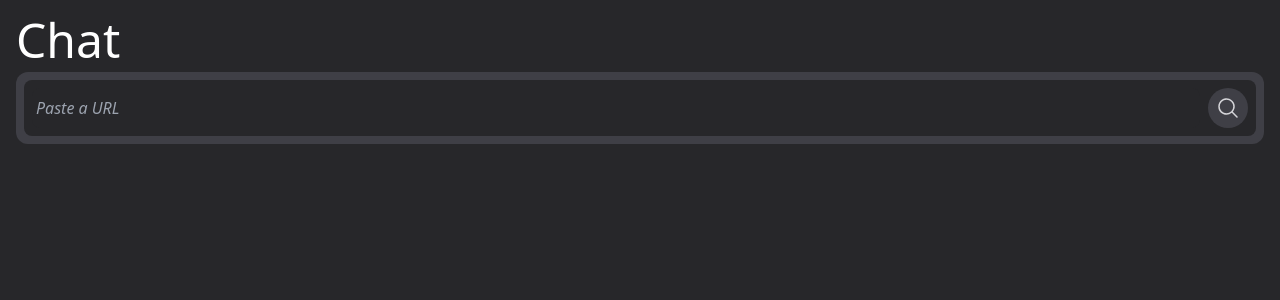
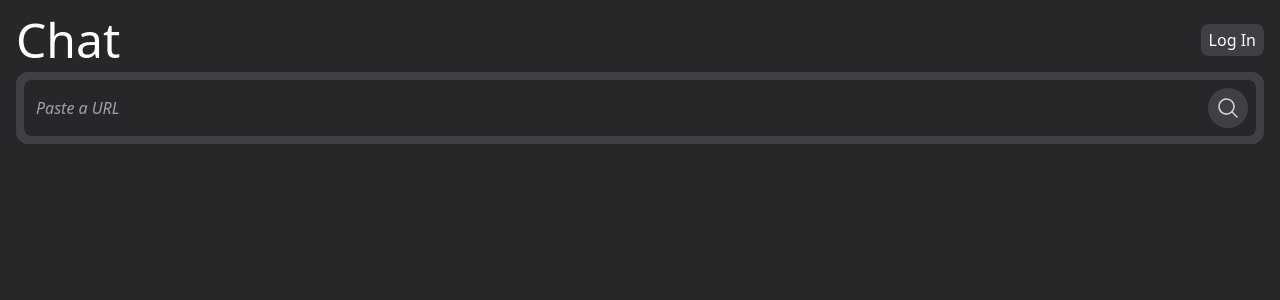
Before and after one commit to jsimenjs/link-lounge, a React (Vite) app: page / in a window 1280 px wide. Shown: the top 300 px of the page. Built offline with nearby package versions, Linux system fonts and the light colour scheme.

Commit message:
feat: add Auth0 and login/logout components

```diff
--- a/package.json
+++ b/package.json
@@ -10,6 +10,7 @@
     "preview": "vite preview"
   },
   "dependencies": {
+    "@auth0/auth0-react": "^2.2.4",
     "react": "^18.2.0",
     "react-dom": "^18.2.0"
   },
--- a/src/App.tsx
+++ b/src/App.tsx
@@ -1,13 +1,37 @@
+import { useAuth0 } from '@auth0/auth0-react';
 import './App.css'
 import ChatWindow from './components/ChatWindow';
+import LoginButton from './components/LoginButton';
+import UserMenuButton from './components/UserMenuButton';
+import { useRef } from 'react';
 
 function App() {
+    const { isAuthenticated, isLoading } = useAuth0();
+    const lastClickedLocation = useRef<{ x: number, y: number }>()
+
     return (
-        <div className='h-full flex flex-col gap-2 p-4 bg-zinc-800'>
-            <h1 className='text-5xl text-white'>Chat</h1>
+        <div className='h-full flex flex-col gap-2 p-4 bg-zinc-800' onClick={(e) => lastClickedLocation.current = { x: e.pageX, y: e.pageY }}>
+            <Header isAuthenticated={isAuthenticated} isLoading={isLoading} />
             <ChatWindow />
         </div>
     )
 }
 
+type HeaderProps = {
+    isAuthenticated: boolean
+    isLoading: boolean
+}
+
+const Header = (props: HeaderProps) => {
+    const { isAuthenticated, isLoading } = props
+    return (
+        <div className='flex items-center'>
+            <h1 className='text-5xl text-white'>Chat</h1>
+            <div className='flex grow justify-end'>
+                {!isLoading && (isAuthenticated ? <UserMenuButton /> : <LoginButton />)}
+            </div>
+        </div>
+    )
+}
+
 export default App
--- /dev/null
+++ b/src/components/LoginButton.tsx
@@ -0,0 +1,9 @@
+import { useAuth0 } from "@auth0/auth0-react";
+
+const LoginButton = () => {
+    const { loginWithRedirect } = useAuth0();
+
+    return <button className='bg-zinc-700 text-white rounded-lg p-1 px-2' onClick={() => loginWithRedirect()}>Log In</button>;
+};
+
+export default LoginButton;
--- /dev/null
+++ b/src/components/LogoutButton.tsx
@@ -0,0 +1,13 @@
+import { useAuth0 } from "@auth0/auth0-react";
+
+const LogoutButton = () => {
+  const { logout } = useAuth0();
+
+  return (
+    <button className='p-1 px-2' onClick={() => logout({ logoutParams: { returnTo: window.location.origin } })}>
+      Log Out
+    </button>
+  );
+};
+
+export default LogoutButton;
--- /dev/null
+++ b/src/components/UserMenuButton.tsx
@@ -0,0 +1,32 @@
+import { useAuth0 } from "@auth0/auth0-react"
+import React, { useEffect, useRef, useState } from "react"
+import LogoutButton from "./LogoutButton"
+
+const UserMenuButton = () => {
+    const { isAuthenticated, isLoading, user } = useAuth0()
+    const [isExpanded, setIsExpanded] = useState(false)
+    function expand() {
+        setIsExpanded(true)
+    }
+
+    function collapse() {
+        setIsExpanded(false)
+    }
+
+    return (
+        <div onPointerLeave={collapse} className="relative text-white">
+            <button className="bg-zinc-700 rounded-lg p-1 px-2" onClick={expand}>{user.nickname}</button>
+            {isExpanded && (
+                <div className="absolute bg-zinc-700">
+                    <ul>
+                        <li>
+                            <LogoutButton />
+                        </li>
+                    </ul>
+                </div>
+            )}
+        </div>
+    )
+}
+
+export default UserMenuButton
--- a/src/main.tsx
+++ b/src/main.tsx
@@ -2,9 +2,18 @@ import React from 'react'
 import ReactDOM from 'react-dom/client'
 import App from './App.tsx'
 import './index.css'
+import { Auth0Provider } from '@auth0/auth0-react'
 
 ReactDOM.createRoot(document.getElementById('root')!).render(
-  <React.StrictMode>
-    <App />
-  </React.StrictMode>,
+    <React.StrictMode>
+        <Auth0Provider
+            domain="dev-kl6aujzyqwlj7kvz.us.auth0.com"
+            clientId="XcmvX9RQPkRD03ULYNoaz1C40PJUIJ0R"
+            authorizationParams={{
+                redirect_uri: window.location.origin
+            }}
+        >
+            <App />
+        </Auth0Provider>
+    </React.StrictMode>,
 )
```
Also changed, not shown: 1 other file (tests, documents, lock files or other folders).
